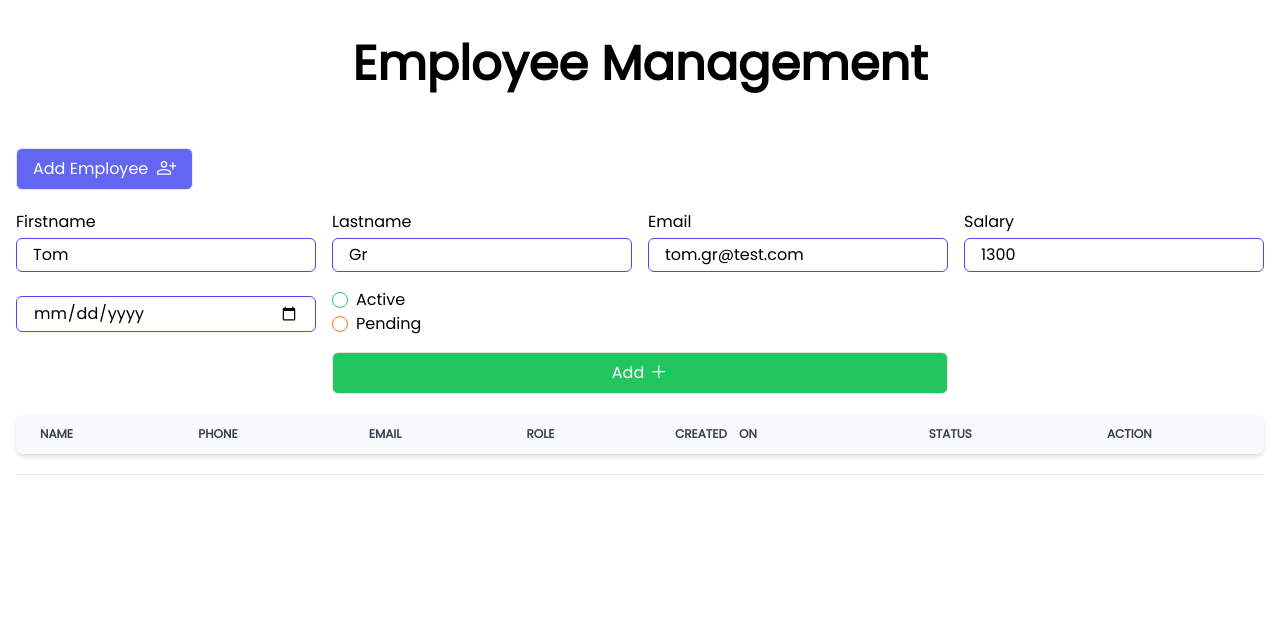
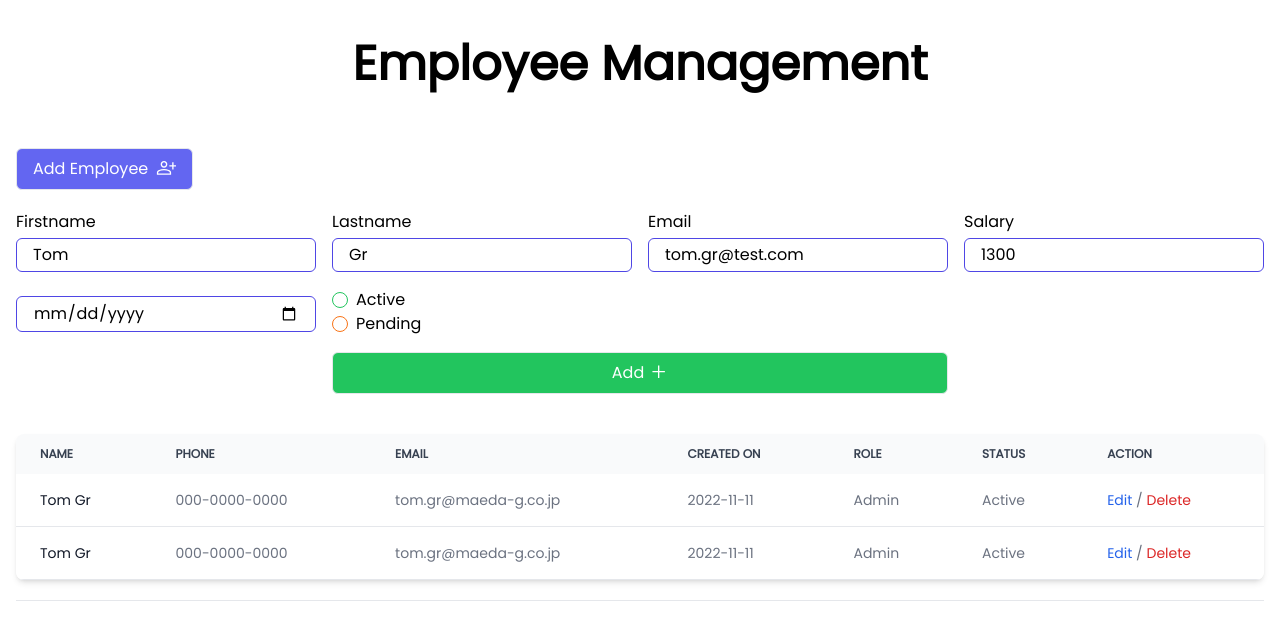
Before and after one commit to lolikana/user-crud-app, a Next.js app: page / in a window 1280 px wide. Shown: the top 640 px of the page. Built offline with nearby package versions, Linux system fonts and the light colour scheme; a web font is replaced by a local one; what prettier-plugin-tailwindcss would draw is missing.

Commit message:
body user table

```diff
--- a/src/components/elements/employee/UsersTable.tsx
+++ b/src/components/elements/employee/UsersTable.tsx
@@ -1,4 +1,4 @@
-import React from 'react';
+import React, { FC, MouseEventHandler } from 'react';
 
 import { BodyTable, HeadTable, Table } from '@/components/features/Table';
 
@@ -6,30 +6,29 @@ const userTitle = {
   col_1: 'Name',
   col_2: 'Phone',
   col_3: 'Email',
-  col_4: 'Role',
-  col_5: 'Created　On',
+  col_4: 'Created On',
+  col_5: 'Role',
   col_6: 'Status'
 };
+
 const usersInfos = [
   {
-    user1: {
-      name: 'Tom Gr',
-      phone: '000-0000-0000',
-      email: 'tom.gr@maeda-g.co.jp',
-      role: 'Admin',
-      createdOn: '2022-11-11',
-      status: 'Active'
-    }
+    id: 1,
+    name: 'Tom Gr',
+    phone: '000-0000-0000',
+    email: 'tom.gr@maeda-g.co.jp',
+    role: 'Admin',
+    createdOn: '2022-11-11',
+    status: 'Active'
   },
   {
-    user2: {
-      name: 'Tom Gr',
-      phone: '000-0000-0000',
-      email: 'tom.gr@maeda-g.co.jp',
-      role: 'Admin',
-      createdOn: '2022-11-11',
-      status: 'Active'
-    }
+    id: 2,
+    name: 'Tom Gr',
+    phone: '000-0000-0000',
+    email: 'tom.gr@maeda-g.co.jp',
+    role: 'Admin',
+    createdOn: '2022-11-11',
+    status: 'Active'
   }
 ];
 
@@ -37,7 +36,35 @@ const UsersTable = () => {
   return (
     <Table>
       <HeadTable colTitle={userTitle} />
-      <BodyTable rowsInfos={usersInfos} />
+      <BodyTable>
+        {usersInfos.map(datas => (
+          <tr
+            key={datas.id}
+            className="border-b bg-white dark:border-gray-700 dark:bg-gray-900"
+          >
+            <th
+              scope="row"
+              className="whitespace-nowrap py-4 px-6 font-medium text-gray-900 dark:text-white"
+            >
+              {datas.name}
+            </th>
+            <td className="py-4 px-6">{datas.phone}</td>
+            <td className="py-4 px-6">{datas.email}</td>
+            <td className="py-4 px-6">{datas.createdOn}</td>
+            <td className="py-4 px-6">{datas.role}</td>
+            <td className="py-4 px-6">{datas.status}</td>
+            <td className="py-4 px-6">
+              <span className="cursor-pointer font-medium text-blue-600 hover:underline dark:text-blue-500">
+                Edit
+              </span>{' '}
+              /{' '}
+              <span className="cursor-pointer font-medium text-red-600 hover:underline dark:text-red-500">
+                Delete
+              </span>
+            </td>
+          </tr>
+        ))}
+      </BodyTable>
     </Table>
   );
 };
--- a/src/components/features/Table/BodyTable.tsx
+++ b/src/components/features/Table/BodyTable.tsx
@@ -1,110 +1,12 @@
-import React, { FC } from 'react';
+import React, { FC, ReactNode } from 'react';
 
 type Props = {
-  rowsInfos: any;
+  children: ReactNode;
 };
 
 const BodyTable: FC<Props> = props => {
-  const { rowsInfos } = props;
-  return (
-    <tbody>
-      {/* <tr className="border-b bg-white dark:border-gray-700 dark:bg-gray-900">
-            <th
-              scope="row"
-              className="whitespace-nowrap py-4 px-6 font-medium text-gray-900 dark:text-white"
-            >
-              Apple MacBook Pro 17
-            </th>
-            <td className="py-4 px-6">Sliver</td>
-            <td className="py-4 px-6">Laptop</td>
-            <td className="py-4 px-6">$2999</td>
-            <td className="py-4 px-6">
-              <a
-                href="#"
-                className="font-medium text-blue-600 hover:underline dark:text-blue-500"
-              >
-                Edit
-              </a>
-            </td>
-          </tr>
-          <tr className="border-b bg-gray-50 dark:border-gray-700 dark:bg-gray-800">
-            <th
-              scope="row"
-              className="whitespace-nowrap py-4 px-6 font-medium text-gray-900 dark:text-white"
-            >
-              Microsoft Surface Pro
-            </th>
-            <td className="py-4 px-6">White</td>
-            <td className="py-4 px-6">Laptop PC</td>
-            <td className="py-4 px-6">$1999</td>
-            <td className="py-4 px-6">
-              <a
-                href="#"
-                className="font-medium text-blue-600 hover:underline dark:text-blue-500"
-              >
-                Edit
-              </a>
-            </td>
-          </tr>
-          <tr className="border-b bg-white dark:border-gray-700 dark:bg-gray-900">
-            <th
-              scope="row"
-              className="whitespace-nowrap py-4 px-6 font-medium text-gray-900 dark:text-white"
-            >
-              Magic Mouse 2
-            </th>
-            <td className="py-4 px-6">Black</td>
-            <td className="py-4 px-6">Accessories</td>
-            <td className="py-4 px-6">$99</td>
-            <td className="py-4 px-6">
-              <a
-                href="#"
-                className="font-medium text-blue-600 hover:underline dark:text-blue-500"
-              >
-                Edit
-              </a>
-            </td>
-          </tr>
-          <tr className="border-b bg-gray-50 dark:border-gray-700 dark:bg-gray-800">
-            <th
-              scope="row"
-              className="whitespace-nowrap py-4 px-6 font-medium text-gray-900 dark:text-white"
-            >
-              Google Pixel Phone
-            </th>
-            <td className="py-4 px-6">Gray</td>
-            <td className="py-4 px-6">Phone</td>
-            <td className="py-4 px-6">$799</td>
-            <td className="py-4 px-6">
-              <a
-                href="#"
-                className="font-medium text-blue-600 hover:underline dark:text-blue-500"
-              >
-                Edit
-              </a>
-            </td>
-          </tr>
-          <tr>
-            <th
-              scope="row"
-              className="whitespace-nowrap py-4 px-6 font-medium text-gray-900 dark:text-white"
-            >
-              Apple Watch 5
-            </th>
-            <td className="py-4 px-6">Red</td>
-            <td className="py-4 px-6">Wearables</td>
-            <td className="py-4 px-6">$999</td>
-            <td className="py-4 px-6">
-              <a
-                href="#"
-                className="font-medium text-blue-600 hover:underline dark:text-blue-500"
-              >
-                Edit
-              </a>
-            </td>
-          </tr> */}
-    </tbody>
-  );
+  const { children } = props;
+  return <tbody>{children}</tbody>;
 };
 
 export default BodyTable;
--- a/src/components/features/Table/Table.tsx
+++ b/src/components/features/Table/Table.tsx
@@ -8,7 +8,7 @@ const Table: FC<Props> = props => {
   const { children } = props;
 
   return (
-    <div className="relative overflow-x-auto shadow-md sm:rounded-lg">
+    <div className="relative mt-5 overflow-x-auto shadow-md sm:rounded-lg">
       <table className="w-full text-left text-sm text-gray-500 dark:text-gray-400">
         {children}
       </table>
```
